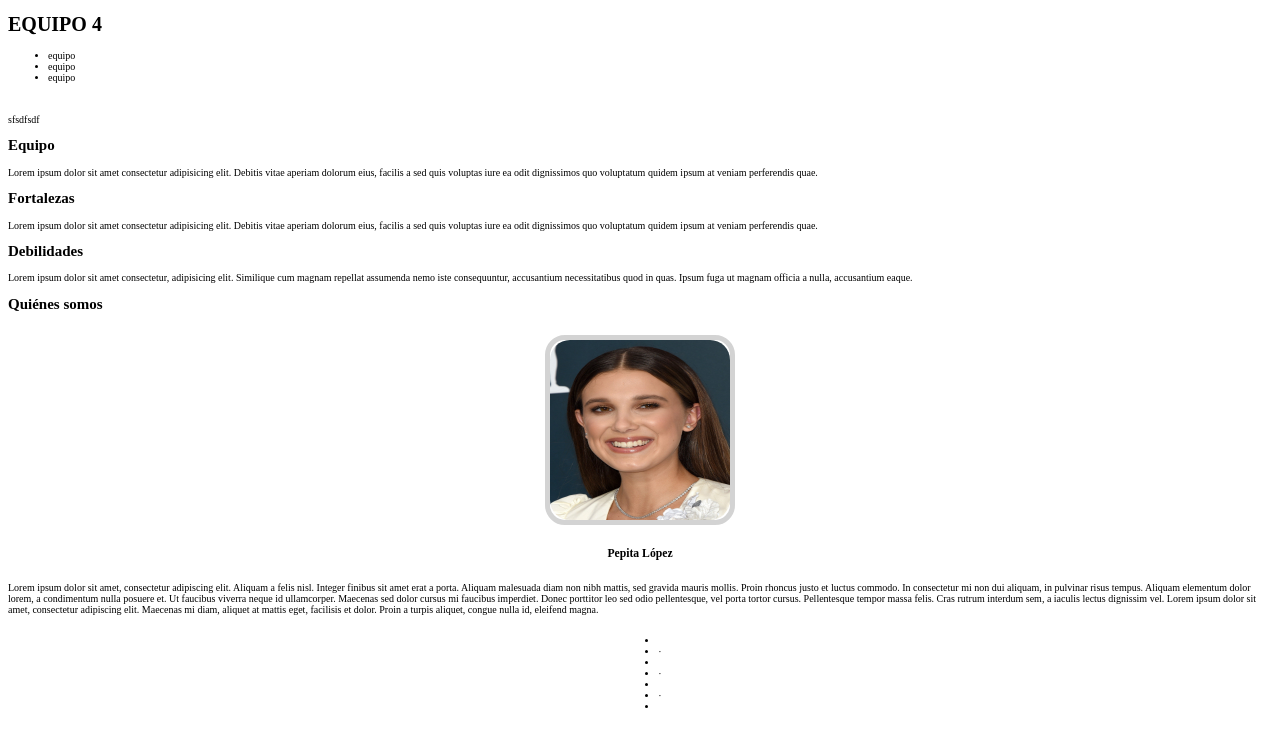
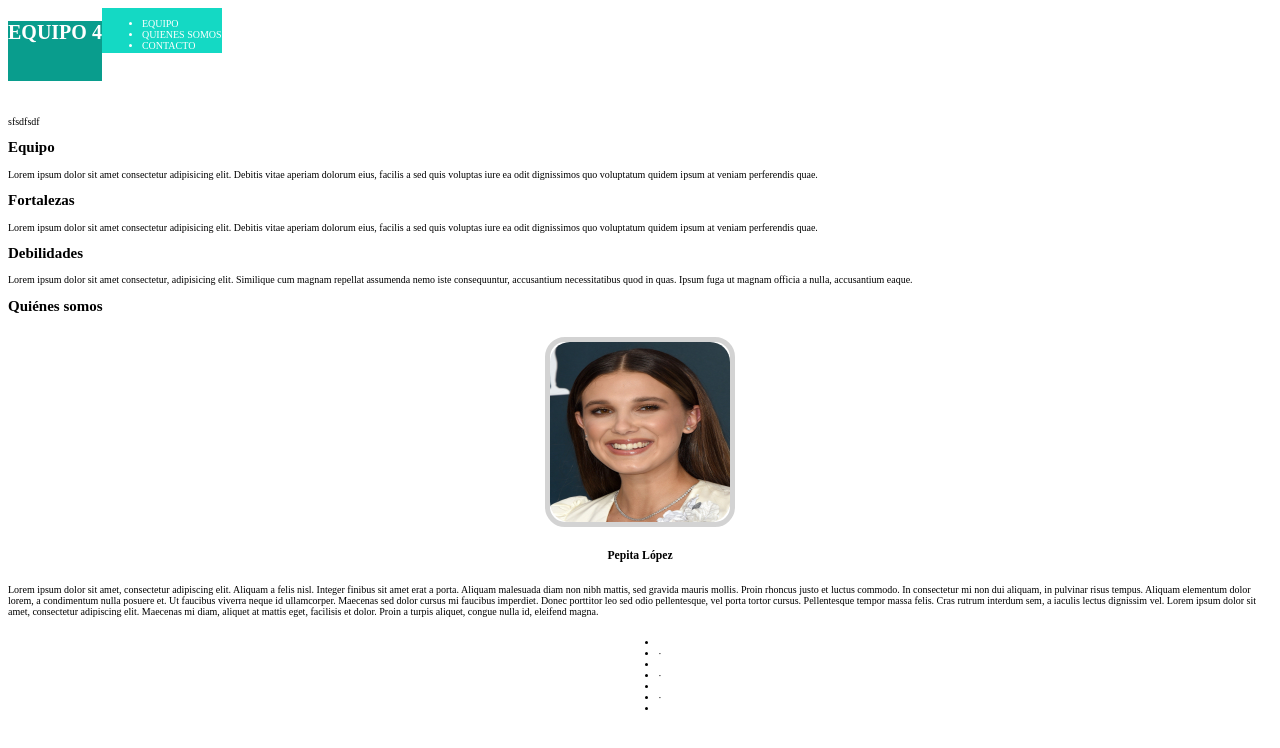
Before and after one commit to Adalab/project-promo-s-module-1-team-4, a plain HTML site: page index.html in a window 1280 px wide. Drawn offline with Linux system fonts and the light colour scheme.

Commit message:
add header

```diff
--- a/css/styles.css
+++ b/css/styles.css
@@ -10,10 +10,10 @@
 }
 .header {
     display: flex;
-    flex-direction: column;
+
+    width: 768px;
     color: #ffffff;
-    width: 768;
-    padding: 1px;
+
 }
 .header .title {
   background-color: #099d8d;
--- a/index.html
+++ b/index.html
@@ -9,13 +9,13 @@
     <link rel="stylesheet" href="./css/styles.css" />
   </head>
   <body>
-    <header>
-      <h1>EQUIPO 4</h1>
-      <nav>
+    <header class="header">
+      <h1 class="title">EQUIPO 4</h1>
+      <nav class="nav">
         <ul>
-          <li><a href=""></a>equipo</li>
-          <li><a href=""></a>equipo</li>
-          <li><a href=""></a>equipo</li>
+          <li><a href=""></a>EQUIPO</li>
+          <li><a href=""></a>QUIENES SOMOS</li>
+          <li><a href=""></a>CONTACTO</li>
         </ul>
       </nav>
     </header>
```
